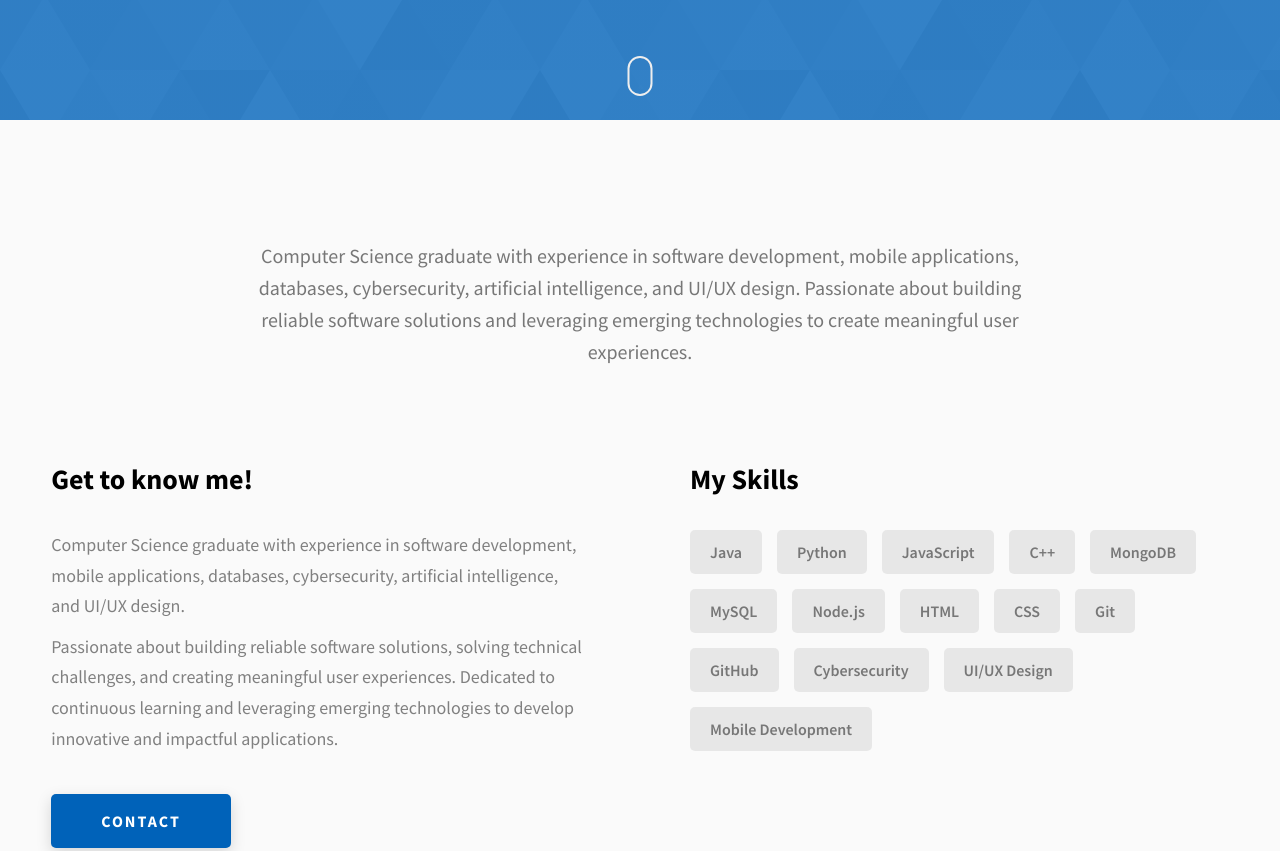
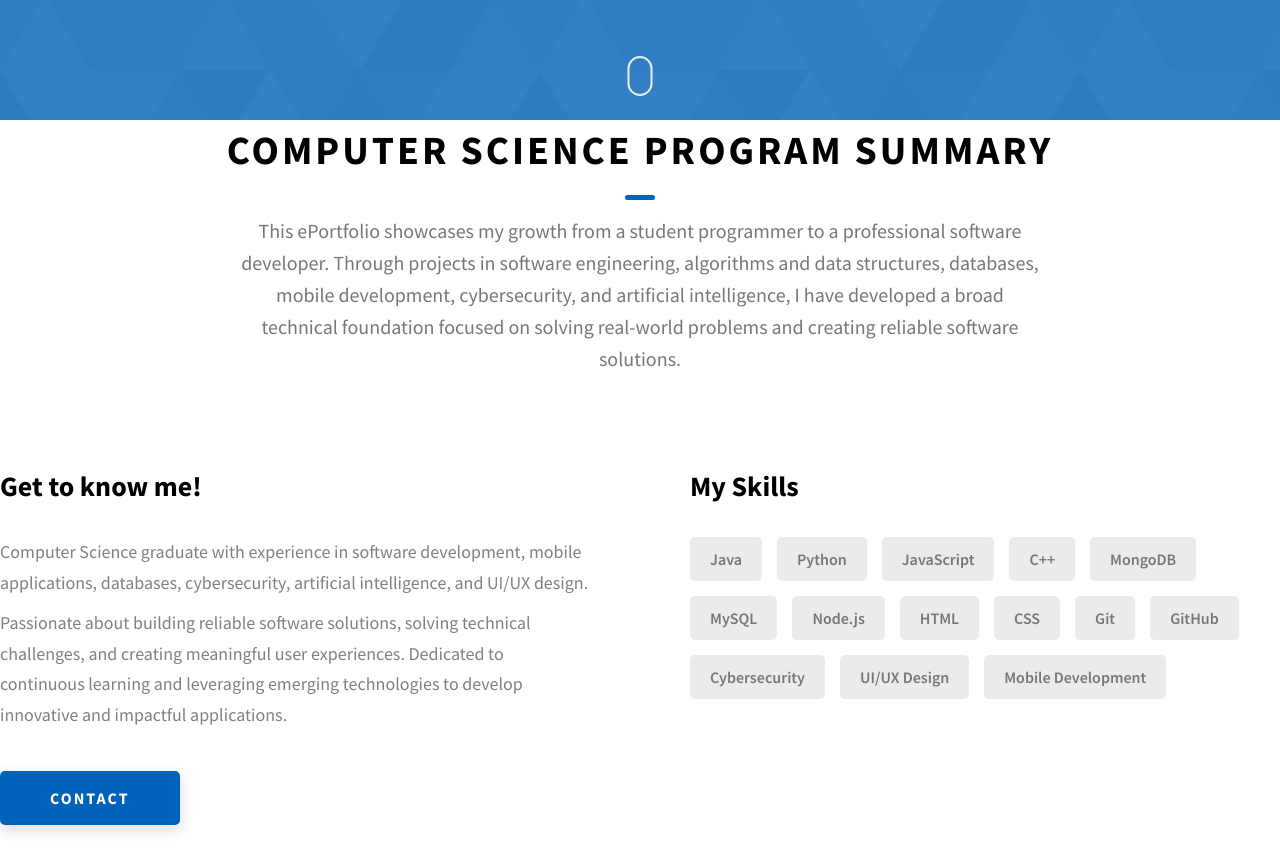
Before and after one commit to JonathanNorton223/JonathanNorton223.github.io, a website: page index.html in a window 1280 px wide. Shown: the part 680-1531 px from the top of the page. Drawn offline with Linux system fonts and the light colour scheme.

Commit message:
Update index.html

```diff
--- a/index.html
+++ b/index.html
@@ -122,16 +122,17 @@
       </div>
     </section>
 
-    <section id="about" class="about sec-pad">
-      <div class="main-container">
-        <h2 class="heading heading-sec heading-sec__mb-med">
-        <span class="heading-sec__sub">
-  Computer Science graduate with experience in software development,
-  mobile applications, databases, cybersecurity, artificial intelligence,
-  and UI/UX design. Passionate about building reliable software solutions
-  and leveraging emerging technologies to create meaningful user experiences.
-</span>
-        </h2>
+    <h2 class="heading heading-sec heading-sec__mb-med">
+  <span class="heading-sec__main">Computer Science Program Summary</span>
+  <span class="heading-sec__sub">
+    This ePortfolio showcases my growth from a student programmer to a
+    professional software developer. Through projects in software engineering,
+    algorithms and data structures, databases, mobile development, cybersecurity,
+    and artificial intelligence, I have developed a broad technical foundation
+    focused on solving real-world problems and creating reliable software
+    solutions.
+  </span>
+</h2>
 
         <div class="about__content">
           <div class="about__content-main">
```
